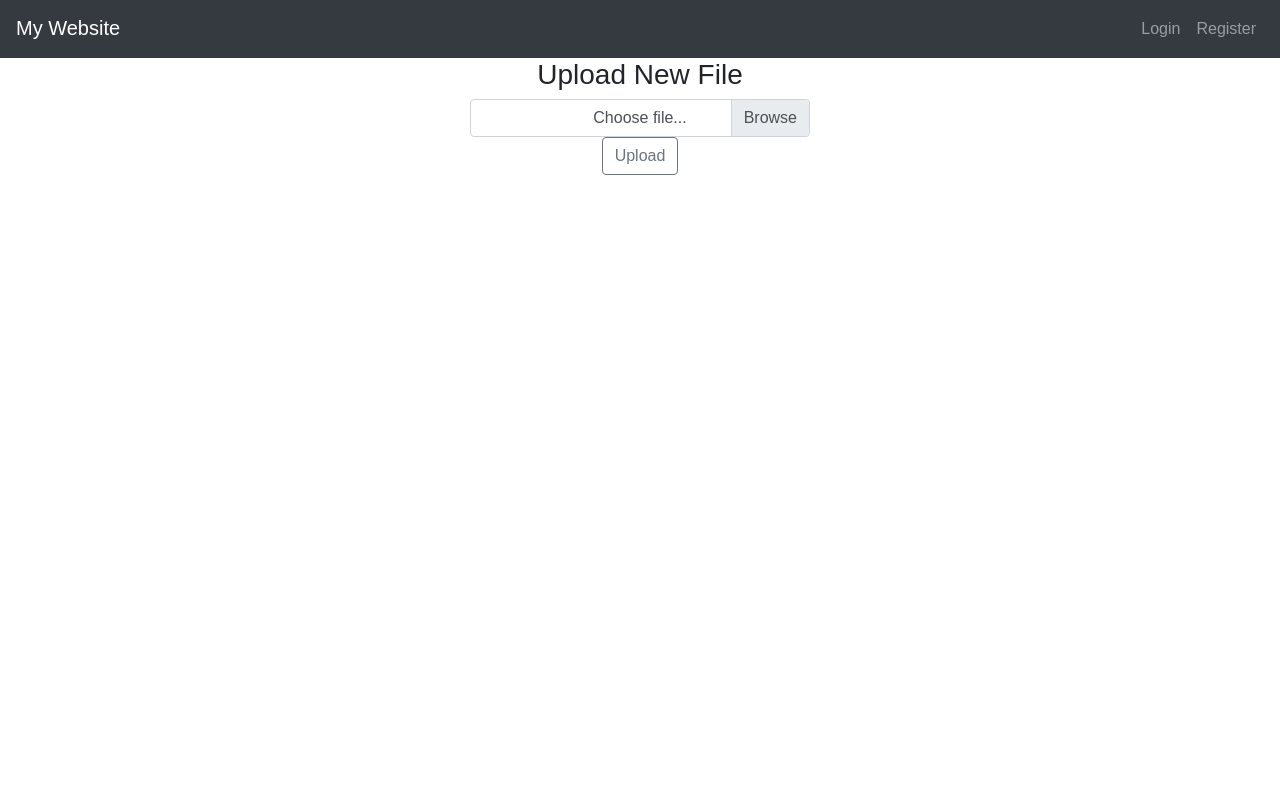
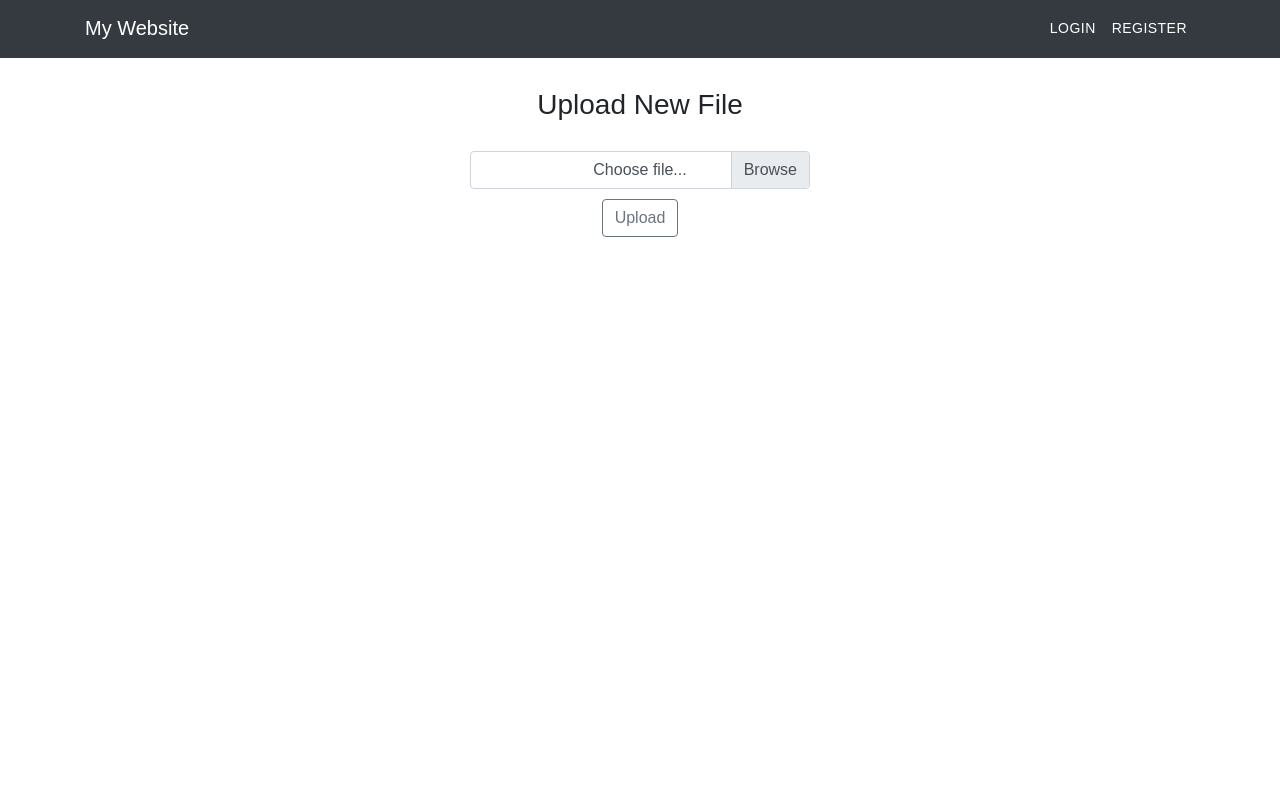
Before and after one commit to aftab-hussain-93/fields-matcher, a Flask app: page / in a window 1280 px wide. Run offline with Flask 2, Linux system fonts and the light colour scheme; some libraries are stand-ins or nearby versions.

Commit message:
draft_version-v.01

```diff
--- a/app/config.py
+++ b/app/config.py
@@ -4,7 +4,8 @@ import os
 
 class Config:
 	SECRET_KEY = 'secret key'
-	SQLALCHEMY_DATABASE_URI = os.environ.get('SQLALCHEMY_DATABASE_URI')
+	# SQLALCHEMY_DATABASE_URI = os.environ.get('SQLALCHEMY_DATABASE_URI')
+	SQLALCHEMY_DATABASE_URI = r"sqlite:///D:\development\project - fields matcher\app\test.db"
 	UPLOAD_FOLDER = ".data/uploads"
 	DOWNLOAD_FOLDER = "./data/downloads"
 	MAX_CONTENT_LENGTH = 16 * 1024 * 102
--- a/app/static/css/style.css
+++ b/app/static/css/style.css
@@ -1,9 +1,3 @@
-html, body {
-	height: 100%;
-    width: 100%;
-    margin: 0;
-}
-
 body {
 	background-color: #fff;
 	color:#212529;
@@ -12,9 +6,34 @@ body {
 	line-height: 1.6em;
 }
 
-a {
-  color: inherit; /* blue colors for links too */
+.navbar .navbar-nav .nav-item .nav-link {
+  color: #fff; /* blue colors for links too */
   text-decoration: none; /* no underline */
+  text-transform: uppercase;
+  font-size:14px;
+  font-weight: 500;
+  letter-spacing: 0.033em;
+  transition-property: color;
+  transition-delay: .3s;
+  /*transition-duration: 2s;*/
+  transition-timing-function: ease;
+}
+
+.navbar .navbar-nav .nav-item .nav-link:hover{
+  cursor: pointer;
+  color:  #0c93d1;
+}
+
+form#uploadForm{
+  margin-top: 30px;
+}
+
+div.upload-container{
+  margin-top: 30px;
+}
+
+.custom-file input{
+  margin-bottom: 10px;
 }
 
 .signinup-container {
@@ -29,3 +48,18 @@ a {
   border-radius: 3px;
   margin-bottom: 20px;
 }
+
+div.account-heading{
+  margin-top: 30px;
+}
+
+div.modify-heading{
+  margin-top: 30px;
+  margin-bottom: 20px;
+  text-align: center;
+  font-size:  20px;
+}
+
+input.head{
+  margin:5px;
+}
--- a/app/static/js/modify.js
+++ b/app/static/js/modify.js
@@ -6,9 +6,11 @@ $(document).ready(function () {
           $(".head").prop("disabled", true);
           if ($("#form-contents").data("uiSortable")) {
             $("#form-contents").sortable("enable");
+            console.log("Here1");
           }
           else{
-          $("#form-contents").sortable();
+          $("#form-contents").sortable({cancel:null});
+          console.log("Here2");
           }
         });
         $("#renameBtn").click(function () {
@@ -25,7 +27,7 @@ $(document).ready(function () {
         $("#applyBtn").click(function () {
           // for
           // console.log()
-          let ext = $("input#extension").val();
+          let ext = $("select#extension").val();
           output.extension = ext;
           var elems = $("#form-contents input").map(function (idx, elem) {
             if($(elem).hasClass("head")){
--- a/app/templates/account.html
+++ b/app/templates/account.html
@@ -3,7 +3,7 @@
   Account Details
 {% endblock %}
 {% block contents %}
-  <div class="row justify-content-around">
+  <div class="account-heading row justify-content-around">
       <div class="col-xs-6">
         <h3>Original Uploads</h3>
       </div>
--- a/app/templates/base.html
+++ b/app/templates/base.html
@@ -11,16 +11,17 @@
     <link rel="stylesheet" href="{{ url_for('static', filename='jqueryui/jquery-ui.css') }}"/>
     <link rel="stylesheet" href="{{ url_for('static', filename='jqueryui/jquery-ui.structure.css') }}" />
     <link rel="stylesheet" href="{{ url_for('static', filename='jqueryui/jquery-ui.theme.css') }}" />
-    <link rel="stylesheet" type="text/css" href="{{ url_for('static',filename='css/style.css') }}" />
     <script src="https://ajax.googleapis.com/ajax/libs/jquery/3.5.1/jquery.min.js"></script>
     <script src="https://maxcdn.bootstrapcdn.com/bootstrap/4.0.0/js/bootstrap.min.js" integrity="sha384-JZR6Spejh4U02d8jOt6vLEHfe/JQGiRRSQQxSfFWpi1MquVdAyjUar5+76PVCmYl" crossorigin="anonymous"></script>
     <script src="{{ url_for('static', filename='jqueryui/jquery-ui.js') }}"></script>
+    <link rel="stylesheet" type="text/css" href="{{ url_for('static',filename='css/style.css') }}" />
     <!-- Custom styles for this template -->
     <!-- <link href="cover.css" rel="stylesheet"> -->
   </head>
   <body>
     <header id="main-header">
       <nav class="navbar navbar-expand-md bg-dark navbar-dark">
+        <div class="container">
           <a class="navbar-brand" href="{{ url_for('main.home') }}">My Website</a>
           <button class="navbar-toggler" type="button" data-toggle="collapse" data-target="#collapsibleNavbar">
           <span class="navbar-toggler-icon"></span>
@@ -46,6 +47,7 @@
               {% endif %}
             </ul>
           </div>
+        </div>
       </nav>
     </header>
     <div class="container">
@@ -61,7 +63,6 @@
     {% block contents %}
     {% endblock %}
   </div>
-
   {% block scripts %}
   {% endblock %}
   <!-- Modal -->
--- a/app/templates/home.html
+++ b/app/templates/home.html
@@ -6,7 +6,7 @@
  {% if current_user.is_authenticated %}
        <br><h4>Hello, {{current_user.username}} !</h4>
 {% endif %}
-<div class = "col-md-4 offset-md-4" style="text-align: center;">
+<div class = "upload-container col-md-4 offset-md-4" style="text-align: center;">
   <h3>Upload New File</h3>
   <form id="uploadForm" method="POST" enctype=multipart/form-data>
    <div class="custom-file">
--- a/app/templates/login.html
+++ b/app/templates/login.html
@@ -39,6 +39,7 @@
 			</fieldset>
 			<div class="form-group">
 				{{ form.submit(class_="btn btn-primary") }}
+				<input class="btn btn-primary" type="reset">
 			</div>
 			<small class="text-muted ml-2">
 			<a href="{{ url_for('auth.request_reset') }}">Forgot Password?</a>
--- a/app/templates/register.html
+++ b/app/templates/register.html
@@ -57,6 +57,7 @@
 			</fieldset>
 			<div class="form-group">
 				{{ form.submit(class_="btn btn-primary") }}
+				<input class="btn btn-primary" type="reset">
 			</div>
 			<small class="text-muted ml-2">
 			<a href="{{ url_for('auth.request_reset') }}">Forgot Password?</a>
```
Also changed, not shown: app/templates/modify.html (+18 -6 lines), app/blueprints/api/routes.py (line endings or trailing spaces), app/test.db. Lines whose indentation alone changed are shown as unchanged.
